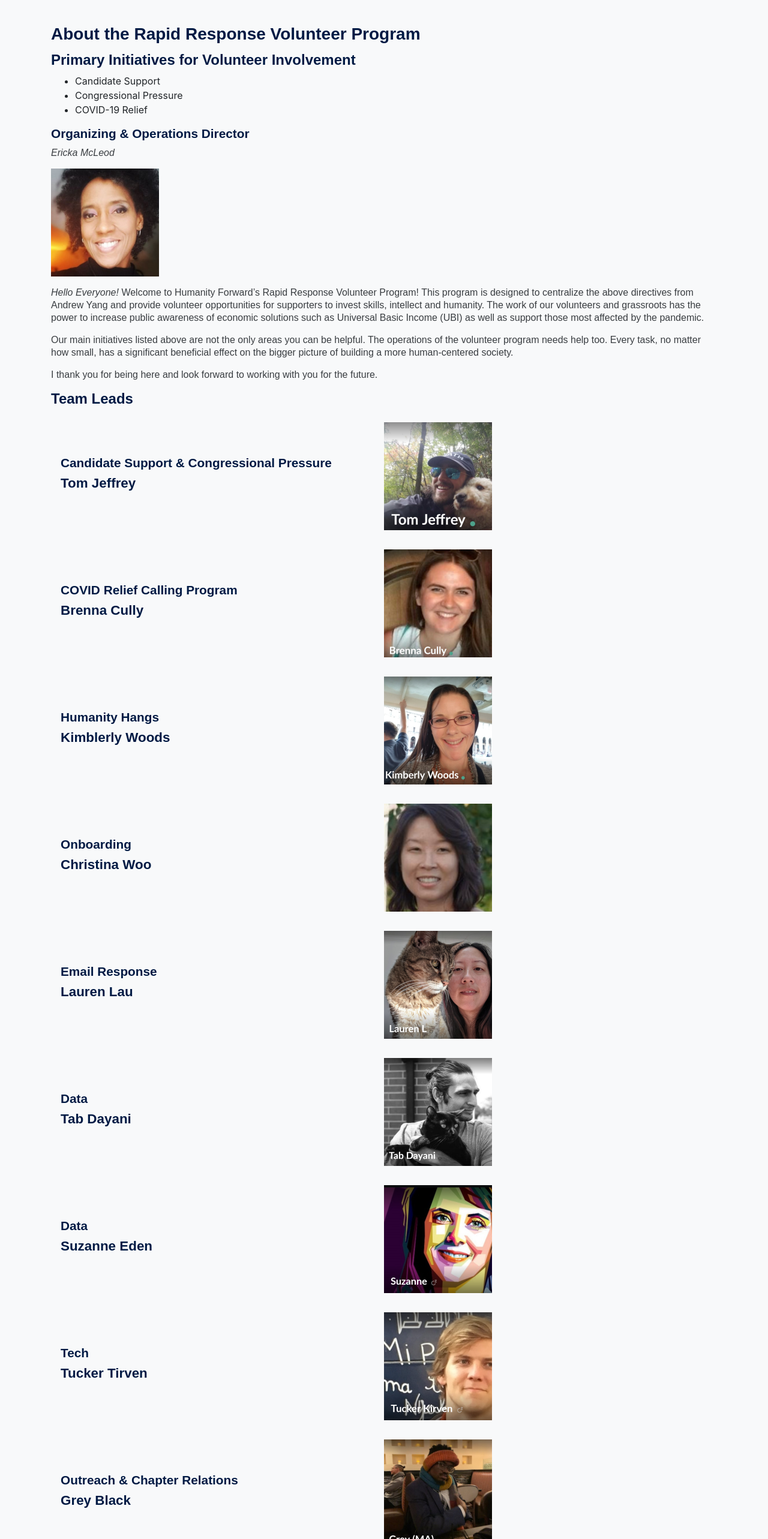
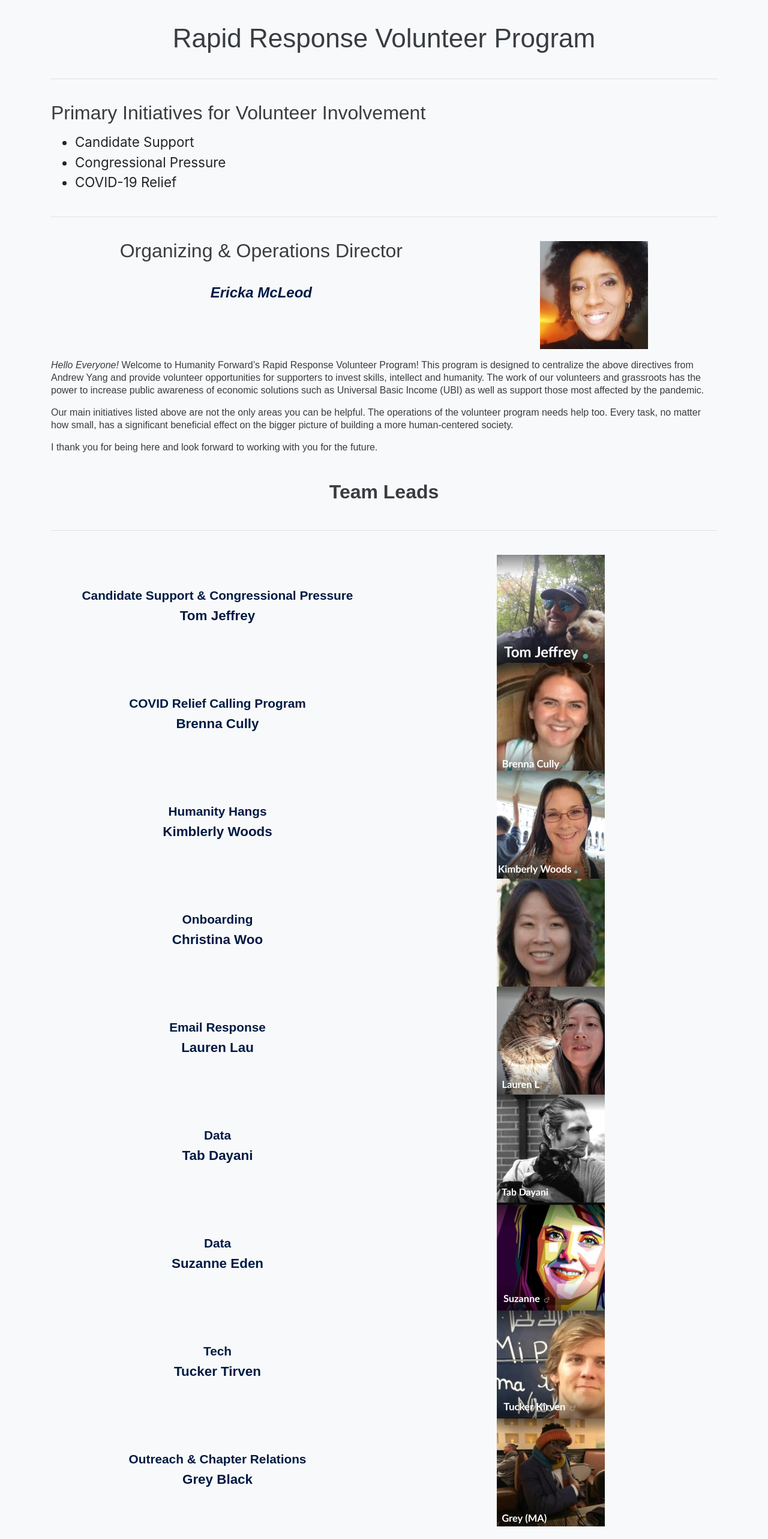
Before and after one commit to HF-RapidResponse/volunteer-portal, a React (Create React App) app: page /about in a window 1280 px wide. Shown: the part 140-2706 px from the top of the page at 60% size. Built offline with nearby package versions, Linux system fonts and the light colour scheme.

Commit message:
checkpoint: added some hacky css

```diff
--- a/src/components/About.js
+++ b/src/components/About.js
@@ -9,119 +9,139 @@ import TabPortrait from '../portraits/tab_portrait.png';
 import SuzannePortrait from '../portraits/suzanne_portrait.png';
 import TuckerPortrait from '../portraits/tucker_portrait.png';
 import GreyPortrait from '../portraits/grey_portrait.png';
+import '../styles/about.scss';
 
 function About() {
   document.title = 'HF Volunteer Portal - About Us';
   return (
     <>
-      <h1>About the Rapid Response Volunteer Program</h1>
-      <h4>Primary Initiatives for Volunteer Involvement</h4>
+      <p className="large-text text-center">Rapid Response Volunteer Program</p>
+      <hr style={{ margin: '2.5rem auto' }} />
+      <p className="med-text">Primary Initiatives for Volunteer Involvement</p>
+      <div className="bigger-list">
         <ul>
           <li>Candidate Support</li>
           <li>Congressional Pressure</li>
           <li>COVID-19 Relief</li>
         </ul>
-      <h3>Organizing &amp; Operations Director</h3>
-      <p><i>Ericka McLeod</i></p>
-      <img src={ErickaPortrait} />
-      <p style={{paddingTop: "1rem"}}>
-          <i>Hello Everyone!</i> Welcome to Humanity Forward’s Rapid Response Volunteer Program!
-          This program is designed to centralize the above directives from Andrew Yang and
-          provide volunteer opportunities for supporters to invest skills, intellect and humanity.
-          The work of our volunteers and grassroots has the power to increase public awareness of
-          economic solutions such as Universal Basic Income (UBI) as well as support those most
-          affected by the pandemic.
+      </div>
+      <hr style={{ margin: '2.5rem auto' }} />
+      <div class="d-md-flex justify-content-around">
+        <div className="text-center">
+          <p className="med-text">Organizing &amp; Operations Director</p>
+          <br />
+          <h3 style={{ fontSize: '1.5rem' }}>
+            <i>Ericka McLeod</i>
+          </h3>
+        </div>
+        <div className="text-center">
+          <img src={ErickaPortrait} alt="ericka-portrait" />
+        </div>
+      </div>
+      <p style={{ paddingTop: '1rem' }}>
+        <i>Hello Everyone!</i> Welcome to Humanity Forward’s Rapid Response
+        Volunteer Program! This program is designed to centralize the above
+        directives from Andrew Yang and provide volunteer opportunities for
+        supporters to invest skills, intellect and humanity. The work of our
+        volunteers and grassroots has the power to increase public awareness of
+        economic solutions such as Universal Basic Income (UBI) as well as
+        support those most affected by the pandemic.
       </p>
       <p>
-        Our main initiatives listed above are not the only areas you can be helpful. The operations
-        of the volunteer program needs help too. Every task, no matter how small, has a significant
-        beneficial effect on the bigger picture of building a more human-centered society.
+        Our main initiatives listed above are not the only areas you can be
+        helpful. The operations of the volunteer program needs help too. Every
+        task, no matter how small, has a significant beneficial effect on the
+        bigger picture of building a more human-centered society.
       </p>
       <p>
-        I thank you for being here and look forward to working with you for the future.
+        I thank you for being here and look forward to working with you for the
+        future.
       </p>
-      <h4>Team Leads</h4>
-      <div className="flex-container">
-        <div style={{height: "100%"}} className="flex-child">
+      <section className="text-center">
+        <p className="med-text thicc gap">Team Leads</p>
+        <hr style={{ margin: '2.5rem auto' }} />
+        <div className="d-md-flex">
+          <div style={{ height: '100%' }} className="flex-child">
             <h3>Candidate Support &amp; Congressional Pressure</h3>
             <h2>Tom Jeffrey</h2>
           </div>
           <div className="flex-child">
-          <img src={TomPortrait} />
+            <img src={TomPortrait} alt="tom-portrait" />
           </div>
         </div>
-      <div className="flex-container">
-        <div style={{height: "100%"}} className="flex-child">
+        <div className="d-md-flex">
+          <div style={{ height: '100%' }} className="flex-child">
             <h3>COVID Relief Calling Program</h3>
             <h2>Brenna Cully</h2>
           </div>
           <div className="flex-child">
-          <img src={BrennaPortrait} />
+            <img src={BrennaPortrait} alt="brenna-portrait" />
           </div>
         </div>
-      <div className="flex-container">
-        <div style={{height: "100%"}} className="flex-child">
+        <div className="d-md-flex">
+          <div style={{ height: '100%' }} className="flex-child">
             <h3>Humanity Hangs</h3>
             <h2>Kimblerly Woods</h2>
           </div>
           <div className="flex-child">
-          <img src={KimberlyPortrait} />
+            <img src={KimberlyPortrait} alt="kimberly-portrait" />
           </div>
         </div>
-      <div className="flex-container">
-        <div style={{height: "100%"}} className="flex-child">
+        <div className="d-md-flex">
+          <div style={{ height: '100%' }} className="flex-child">
             <h3>Onboarding</h3>
             <h2>Christina Woo</h2>
           </div>
           <div className="flex-child">
-          <img src={ChristinaPortrait} />
+            <img src={ChristinaPortrait} alt="christina-portrait" />
           </div>
         </div>
-      <div className="flex-container">
-        <div style={{height: "100%"}} className="flex-child">
+        <div className="d-md-flex">
+          <div style={{ height: '100%' }} className="flex-child">
             <h3>Email Response</h3>
             <h2>Lauren Lau</h2>
           </div>
           <div className="flex-child">
-          <img src={LaurenPortrait} />
+            <img src={LaurenPortrait} alt="lauren-portrait" />
           </div>
         </div>
-      <div className="flex-container">
-        <div style={{height: "100%"}} className="flex-child">
+        <div className="d-md-flex">
+          <div style={{ height: '100%' }} className="flex-child">
             <h3>Data</h3>
             <h2>Tab Dayani</h2>
           </div>
           <div className="flex-child">
-          <img src={TabPortrait} />
+            <img src={TabPortrait} alt="tab-portrait" />
           </div>
         </div>
-      <div className="flex-container">
-        <div style={{height: "100%"}} className="flex-child">
+        <div className="d-md-flex">
+          <div style={{ height: '100%' }} className="flex-child">
             <h3>Data</h3>
             <h2>Suzanne Eden</h2>
           </div>
           <div className="flex-child">
-          <img src={SuzannePortrait} />
+            <img src={SuzannePortrait} alt="suzanne-portrait" />
           </div>
         </div>
-      <div className="flex-container">
-        <div style={{height: "100%"}} className="flex-child">
+        <div className="d-md-flex">
+          <div style={{ height: '100%' }} className="flex-child">
             <h3>Tech</h3>
             <h2>Tucker Tirven</h2>
           </div>
           <div className="flex-child">
-          <img src={TuckerPortrait} />
+            <img src={TuckerPortrait} alt="tucker-portrait" />
           </div>
         </div>
-      <div className="flex-container">
-        <div style={{height: "100%"}} className="flex-child">
+        <div className="d-md-flex">
+          <div style={{ height: '100%' }} className="flex-child">
             <h3>Outreach &amp; Chapter Relations</h3>
             <h2>Grey Black</h2>
           </div>
           <div className="flex-child">
-          <img src={GreyPortrait} />
+            <img src={GreyPortrait} alt="grey-portrait" />
           </div>
         </div>
+      </section>
     </>
   );
 }
--- a/src/components/Home.js
+++ b/src/components/Home.js
@@ -13,14 +13,14 @@ function Home() {
       <h1>Welcome to the HF Volunteer Portal!</h1>
       <p>
         Humanity Forward is excited you are here! Our volunteers and grassroots
-        supporters are the heart of this human-centered movement. We are hard
-        at work rewriting the rules of the economy to work for us, the people.
+        supporters are the heart of this human-centered movement. We are hard at
+        work rewriting the rules of the economy to work for us, the people.
       </p>
       <section>
         <h2>Attend an Event</h2>
         <p>
-          There are many opportunities to participate in Humanity Forward events.
-          Take a look at our calendar for more information.
+          There are many opportunities to participate in Humanity Forward
+          events. Take a look at our calendar for more information.
         </p>
         <Link to={'/calendar'}>
           <Button variant="info" className="wide-btn">
@@ -37,7 +37,7 @@ function Home() {
         </p>
         <Link to={'/roles'}>
           <Button variant="info" className="wide-btn">
-            View HF Volunteer Roles
+            View HF Volunteer Openings
           </Button>
         </Link>
       </section>
--- /dev/null
+++ b/src/styles/about.scss
@@ -0,0 +1,23 @@
+@import 'variables';
+
+.large-text {
+  font-size: 2.75rem;
+  line-height: 1.25;
+}
+
+.med-text {
+  font-size: 2rem;
+  line-height: 1;
+}
+
+.bigger-list {
+  font-size: 1.4rem;
+}
+
+.thicc {
+  font-weight: 600;
+}
+
+.gap {
+  margin: 3rem auto;
+}
```
Also changed, not shown: src/assets/hf-horizontal-logo.png (added). Lines whose indentation alone changed are shown as unchanged.
